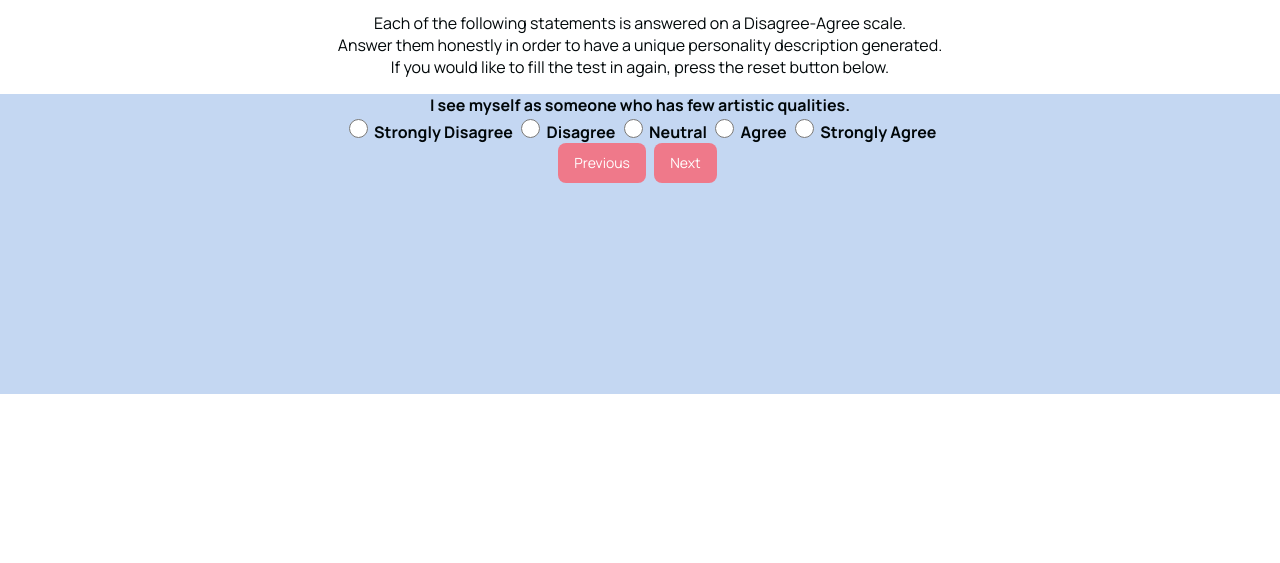
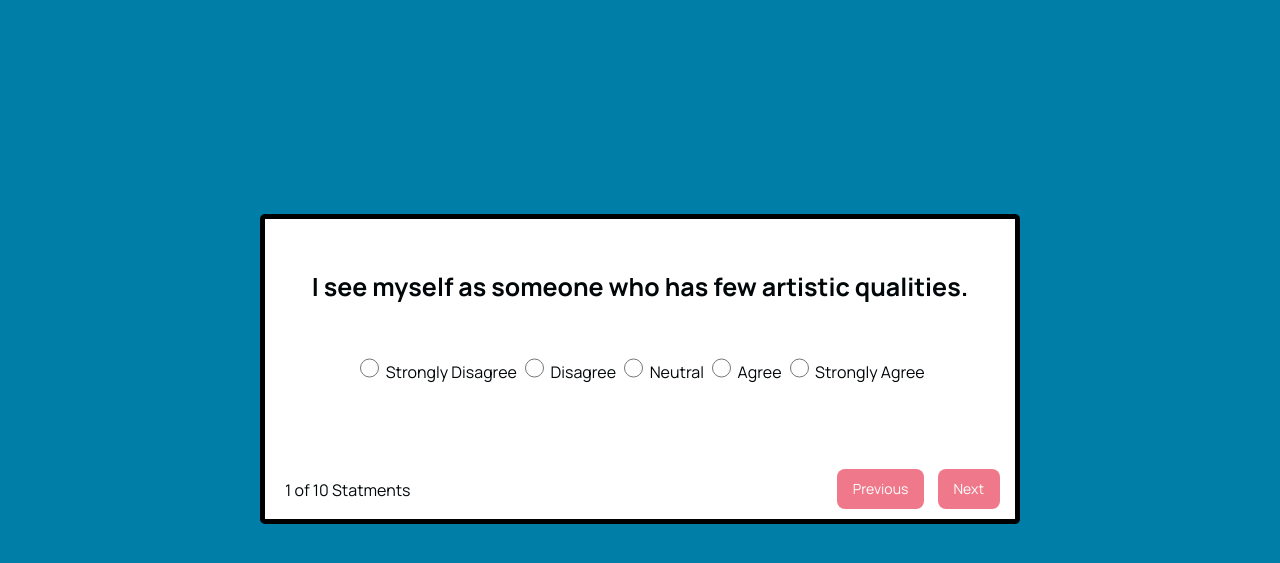
Before and after one commit to luayidriss/personality-test, a plain HTML site: page index.html in a window 1280 px wide. Both pictures are taken after a click on the button "Start". Shown: the part 75-638 px from the top of the page. Drawn offline with Linux system fonts and the light colour scheme.

Commit message:
Add styling for all three pages and position elements in card,Fix HTML structure for CSS styling

```diff
--- a/assets/css/style.css
+++ b/assets/css/style.css
@@ -2,7 +2,7 @@
 @import url('https://fonts.googleapis.com/css2?family=Manrope:wght@200;400;700&display=swap');
 
 body{
-    background-color: white;
+    background-color: #007ea7;
     font-family: Manrope, sans-serif;
     font-weight: 400;
     text-align: center;
@@ -10,11 +10,16 @@ body{
     margin: 0;
 }
 
+p{
+  margin: 0;
+}
+
 /* Heading */
 
 .heading {
     text-align: center;
     font-size: 2.5rem;
+    height: 7vh;
     background-color: #C4D7F2;
     margin: 0;
     padding: 0.5rem;
@@ -25,12 +30,59 @@ body{
     padding-right: 5px;
 }
 
+/* Card */
+#page{
+  display: flex;
+  justify-content: center;
+  width: 100%;
+  height: 93vh;
+  display: flex;
+  align-items: center;
+  justify-content: center;
+}
+
+#card{
+  width: 750px;
+  height: 300px;
+  background-color: #fff;
+  border-radius: 5px;
+  border: solid black;
+  border-width: thick;
+  position: relative;
+}
+
+/* Initial Page*/
+#initial-page{
+  position: absolute;
+  width: 100%;
+  top: 50%;
+  transform: translateY(-50%);
+}
+#instruction-title{
+  font-size: 25px;
+  font-weight: bold;
+}
+
 /* Test Area */
 .test-area{
-    background-color: #C4D7F2;
-    font-weight: 600;
-    width: 100%;
-    height: 300px;
+  position:absolute;
+  width:100%;
+}
+
+#prompt-container{
+  width:100%;
+  position: absolute;
+  top: 50px;
+  font-weight: 600;
+}
+#prompts{
+  font-size: 25px;
+}
+
+#answer-buttons{
+  position:absolute;
+  width:100%;
+  top: 136.4px;
 }
 
   input[type="radio"] {
@@ -38,7 +90,44 @@ body{
     width: 1.2rem;
     accent-color: #ca5c6d ;
   }
-/* Control Buttons */
+
+  .control-area{
+    width: auto;
+    position: absolute;
+    top: 250px;
+    right: 10px;
+  }
+
+  #counter-area{
+    width: auto;
+    position: absolute;
+    top: 250px;
+    left: 20px;
+  }
+
+  #counter-area p{
+    font-size: 16px;
+    margin: 10px 0;
+  }
+
+/* Result Area */
+
+#result-area{
+  position:absolute;
+  width:100%;
+  top: 50%;
+  transform: translateY(-50%);
+}
+
+#result-area h2{
+  margin: 0 0 20px 0;
+}
+
+#result-area p{
+  text-align: justify;
+  margin: 10px 15px;
+}
+/* Buttons */
 
 .btn {
   background-color: #EF798A;
@@ -65,7 +154,7 @@ body{
   user-select: none;
   -webkit-user-select: none;
   touch-action: manipulation;
-  margin: 0 5px 10px 0;
+  margin: 0 5px;
 }
 
 .btn:hover,
--- a/assets/js/script.js
+++ b/assets/js/script.js
@@ -46,9 +46,11 @@ let personalityDescriptors =[
 
 // Variables
 const startButton = document.getElementById("start-btn")
+const initialPage = document.getElementById("initial-page")
 const nextButton = document.getElementById("next-btn")
 const prevButton = document.getElementById("prev-btn")
 const finishButton = document.getElementById("finish-btn")
+const counterText = document.getElementById("counter")
 const testArea = document.getElementById("test-area")
 const radioButtons = document.getElementsByClassName('radio')
 const resultArea = document.getElementById("result-area")
@@ -79,6 +81,7 @@ function generateQuestions(){
         if(radioButtons[k].checked)
         radioButtons[k].checked = false;
     }
+    counterText.innerHTML = `${counter+1} `
 
 }
 
@@ -86,7 +89,7 @@ function generateQuestions(){
 startButton.addEventListener('click', runGame)
 
 function runGame(){
-    startButton.classList.add('hide')
+    initialPage.classList.add('hide')
     testArea.classList.remove('hide')
     for (let i = 0; i < moveButton.length; i++ ) {
         moveButton[i].classList.remove('hide');
@@ -97,13 +100,13 @@ function runGame(){
 // Next and Tally Button
 nextButton.addEventListener('click', loadNextQuestion)
 function loadNextQuestion(){
-    counter++;
     const selectedOption = document.querySelector('input[type="radio"]:checked');
     if(!selectedOption){
         alert('Please select your answer!');}
         else{
         var answerScore = parseInt(selectedOption.nextElementSibling.getAttribute('data-value'));
         userValues.push(answerScore)
+        counter++;
         if(counter < 10){
             generateQuestions()
         }
@@ -149,13 +152,15 @@ function showResult(){
             personalityText[i].innerHTML = personalityDescriptors[i+5]
         }
     }
+    document.getElementById("card").style.height="400px"
 }
 
 //Restart Button Function
 restartButton.addEventListener('click', restartTest)
 function restartTest (){
+    document.getElementById("card").style.height="300px"
     resultArea.classList.add('hide')
-    startButton.classList.remove('hide')
+    initialPage.classList.remove('hide')
     counter -= 10;
     userValues.length = 0;
     userTotals.length = 0;
--- a/index.html
+++ b/index.html
@@ -11,9 +11,17 @@
   <h1 class="heading">
     <img class="logo" src="assets/images/logo.png" alt="logo"> Personality Test
   </h1>
+  <div id="page">
+    <div id="card">
+      <div id="initial-page" class="">
+        <p id="instruction-title">Instructions</p>
+        <br>
         <p id="instructions">
           Each of the following statements is answered on a Disagree-Agree scale. <br>Answer them honestly in order to have a unique personality description generated. <br>If you would like to fill the test in again, press the reset button below.
         </p>
+        <br>
+        <button id="start-btn" class="start-btn btn">Start</button>
+      </div>
       <div id="test-area" class="test-area hide">
         <div id="prompt-container">
           <div id="prompts">Prompt</div>
@@ -39,11 +47,14 @@ Each of the following statements is answered on a Disagree-Agree scale. <br>Answ
               <input type="radio" name="option"class="radio"/>
               <span id="option5">Strongly Agree</span>
             </label>
+          </div>
           <div class="control-area">
               <button id="prev-btn" class="move-btn btn hide">Previous</button>
               <button id="next-btn" class="move-btn btn hide">Next</button>
               <button id="finish-btn" class="btn hide">Finish</button>
           </div>
+          <div id="counter-area">
+            <p><span id='counter'>1 </span>of 10 Statments</p>
           </div>
         </div>
         <div id="result-area" class="hide">
@@ -55,10 +66,8 @@ Each of the following statements is answered on a Disagree-Agree scale. <br>Answ
           <p>Neuroticism: <span class="pdescriptor"></span></p>
           <button id="reset-btn" class="btn">Reset</button>
         </div>
-    <div class="control-area">
-      <button id="start-btn" class="start-btn btn">Start</button>
       </div>
-
+    </div>
   <script src="assets/js/script.js"></script>
 </body>
 </html>
```
Lines whose indentation alone changed are shown as unchanged.
